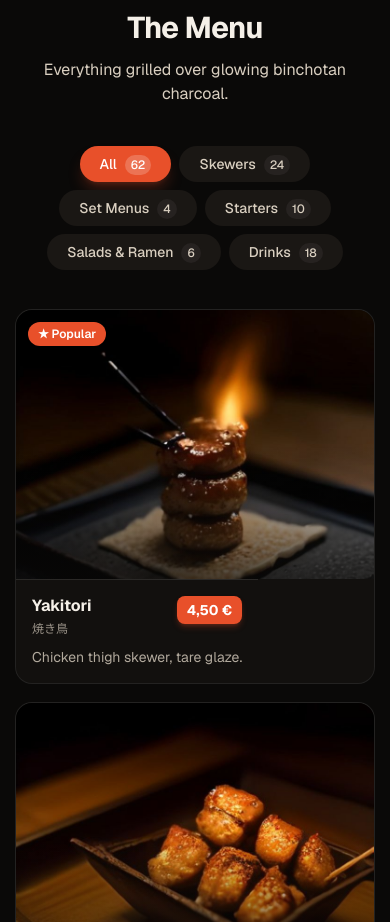
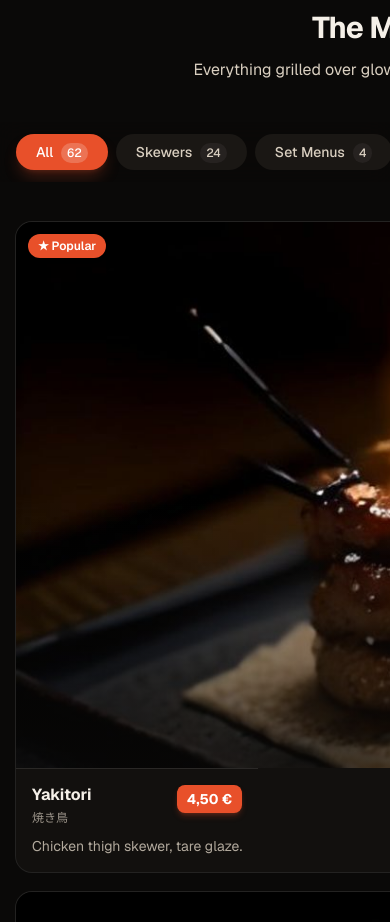
Before and after one commit to fatihayyildiz/kyo-grill, a Next.js app: page / in a window 390 px wide. Shown: the part 988-1910 px from the top of the page. Built offline with nearby package versions, Linux system fonts and the light colour scheme.

Commit message:
Sticky category filter bar for menu (mobile friendly)

```diff
--- a/components/MenuSection.tsx
+++ b/components/MenuSection.tsx
@@ -34,7 +34,10 @@ export default function MenuSection({ items }: { items: MenuItem[] }) {
   }, [selected, close]);
 
   return (
-    <section id="menu" className="mx-auto max-w-7xl px-4 py-20 sm:px-6 lg:px-8">
+    <section
+      id="menu"
+      className="mx-auto max-w-7xl scroll-mt-[68px] px-4 py-20 sm:px-6 lg:px-8"
+    >
       <div className="mb-10 text-center">
         <p className="mb-2 font-jp text-sm tracking-[0.4em] text-ember-400">
           炭火焼き鳥
@@ -47,15 +50,15 @@ export default function MenuSection({ items }: { items: MenuItem[] }) {
         </p>
       </div>
 
-      {/* Category filter */}
-      <div className="mb-10 flex flex-wrap justify-center gap-2">
+      {/* Category filter — sticky: kaydirirken her zaman ustte kalir */}
+      <div className="sticky top-[68px] z-30 -mx-4 mb-10 flex gap-2 overflow-x-auto bg-coal-950/90 px-4 py-3 backdrop-blur-md [scrollbar-width:none] [&::-webkit-scrollbar]:hidden sm:mx-0 sm:justify-center sm:px-0">
         {CATS.map((c) => {
           const active = cat === c.key;
           return (
             <button
               key={c.key}
               onClick={() => setCat(c.key)}
-              className={`rounded-full px-5 py-2 text-sm font-medium transition-all ${
+              className={`shrink-0 rounded-full px-5 py-2 text-sm font-medium transition-all ${
                 active
                   ? "bg-ember-500 text-white shadow-lg shadow-ember-500/25"
                   : "bg-coal-800 text-cream-300 hover:bg-coal-700 hover:text-cream-100"
```
